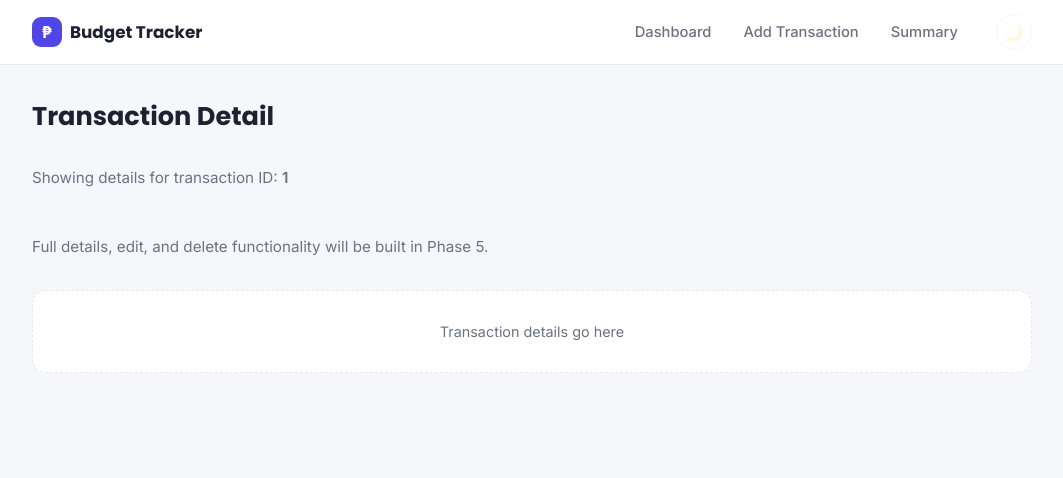
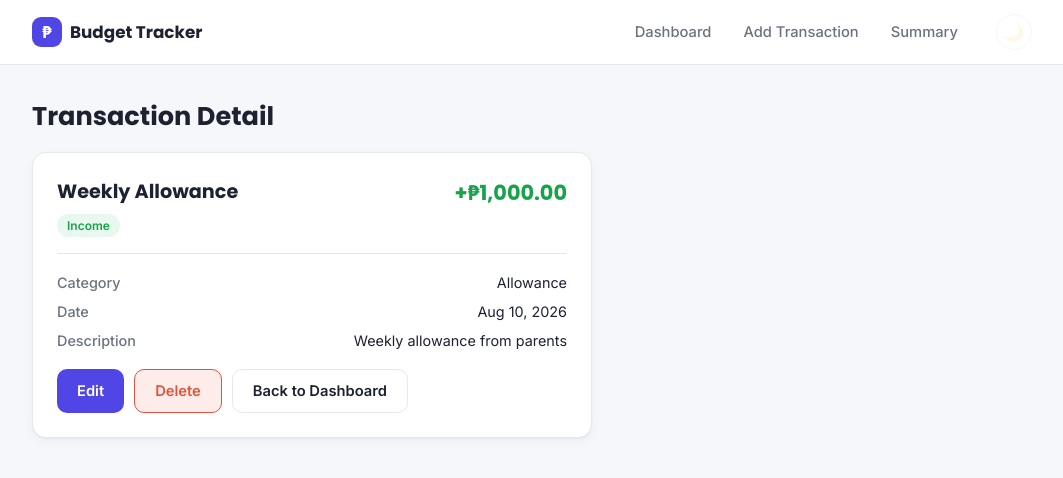
Before and after one commit to Jshcedric/midterm-project-webdvt, a React (Vite) app: page /transaction/1 in a window 1280 px wide. Shown: the top 478 px of the page, without its empty margins (108-1171 px from the left). Built offline with nearby package versions, Linux system fonts and the light colour scheme.

Commit message:
feat: enhance transaction detail view with editing and deletion functionality

```diff
--- a/src/index.css
+++ b/src/index.css
@@ -461,6 +461,141 @@ a {
   background: var(--primary-dark);
 }
 
+/* ---------- Transaction Detail ---------- */
+.detail-card {
+  background: var(--surface);
+  border: 1px solid var(--border);
+  border-radius: var(--radius);
+  padding: 24px;
+  box-shadow: var(--shadow);
+  max-width: 560px;
+  display: flex;
+  flex-direction: column;
+  gap: 20px;
+}
+
+.detail-header {
+  display: flex;
+  align-items: flex-start;
+  justify-content: space-between;
+  gap: 12px;
+  padding-bottom: 16px;
+  border-bottom: 1px solid var(--border);
+}
+
+.detail-title {
+  margin: 0 0 8px;
+  font-family: var(--font-heading);
+  font-size: 1.2rem;
+  font-weight: 700;
+}
+
+.detail-amount {
+  margin: 0;
+  font-family: var(--font-heading);
+  font-size: 1.3rem;
+  font-weight: 700;
+  white-space: nowrap;
+}
+
+.type-badge {
+  display: inline-block;
+  font-size: 0.75rem;
+  font-weight: 600;
+  padding: 4px 10px;
+  border-radius: 999px;
+}
+
+.type-badge-income {
+  background: var(--income-soft);
+  color: var(--income);
+}
+
+.type-badge-expense {
+  background: var(--expense-soft);
+  color: var(--expense);
+}
+
+.detail-rows {
+  display: flex;
+  flex-direction: column;
+  gap: 12px;
+}
+
+.detail-row {
+  display: flex;
+  justify-content: space-between;
+  gap: 16px;
+  font-size: 0.9rem;
+}
+
+.detail-label {
+  color: var(--text-muted);
+  font-weight: 500;
+  flex-shrink: 0;
+}
+
+.detail-value {
+  text-align: right;
+}
+
+.detail-actions {
+  display: flex;
+  flex-wrap: wrap;
+  gap: 10px;
+}
+
+.btn-secondary {
+  border: 1px solid var(--border);
+  background: var(--surface);
+  color: var(--text);
+  font-weight: 600;
+  font-size: 0.92rem;
+  padding: 12px 20px;
+  border-radius: 10px;
+  transition: background 0.15s ease;
+}
+
+.btn-secondary:hover {
+  background: var(--bg);
+}
+
+.btn-danger {
+  border: 1px solid var(--expense);
+  background: var(--expense-soft);
+  color: var(--expense);
+  font-weight: 600;
+  font-size: 0.92rem;
+  padding: 12px 20px;
+  border-radius: 10px;
+  transition: background 0.15s ease;
+}
+
+.btn-danger:hover {
+  background: var(--expense);
+  color: #fff;
+}
+
+.btn-inline {
+  display: inline-flex;
+  align-items: center;
+  justify-content: center;
+  text-align: center;
+}
+
+.not-found-card {
+  background: var(--surface);
+  border: 1px solid var(--border);
+  border-radius: var(--radius);
+  padding: 40px 24px;
+  text-align: center;
+  max-width: 480px;
+  display: flex;
+  flex-direction: column;
+  align-items: center;
+  gap: 12px;
+}
+
 /* ---------- Responsive ---------- */
 @media (max-width: 640px) {
   .navbar-inner {
--- a/src/pages/TransactionDetail.jsx
+++ b/src/pages/TransactionDetail.jsx
@@ -1,20 +1,127 @@
-import { useParams } from "react-router-dom";
+import { useState } from "react";
+import { useParams, useNavigate, Link } from "react-router-dom";
+import useTransactions from "../hooks/useTransactions.js";
+import TransactionForm from "../components/TransactionForm.jsx";
+import { formatCurrency, formatDate } from "../utils/format.js";
 
 function TransactionDetail() {
-  // useParams() reads the ":id" part of the URL, e.g. /transaction/123 -> id = "123"
   const { id } = useParams();
+  const navigate = useNavigate();
+  const { getTransactionById, updateTransaction, deleteTransaction } = useTransactions();
 
+  const [isEditing, setIsEditing] = useState(false);
+
+  const transaction = getTransactionById(id);
+
+  // ---- Not found state ----
+  if (!transaction) {
+    return (
+      <div className="page">
+        <div className="not-found-card">
+          <h1 className="page-title">Transaction Not Found</h1>
+          <p className="page-subtitle">
+            We couldn't find a transaction with that ID. It may have already
+            been deleted.
+          </p>
+          <Link to="/" className="btn-primary btn-inline">
+            Back to Dashboard
+          </Link>
+        </div>
+      </div>
+    );
+  }
+
+  const isIncome = transaction.type === "income";
+
+  function handleUpdate(updatedData) {
+    updateTransaction(id, updatedData);
+    setIsEditing(false);
+  }
+
+  function handleDelete() {
+    const confirmed = window.confirm(
+      `Delete "${transaction.title}"? This cannot be undone.`
+    );
+    if (confirmed) {
+      deleteTransaction(id);
+      navigate("/");
+    }
+  }
+
+  // ---- Edit mode ----
+  if (isEditing) {
+    return (
+      <div className="page">
+        <h1 className="page-title">Edit Transaction</h1>
+        <div className="form-card">
+          <TransactionForm
+            initialValues={{
+              title: transaction.title,
+              amount: transaction.amount,
+              type: transaction.type,
+              category: transaction.category,
+              date: transaction.date,
+              description: transaction.description || "",
+            }}
+            onSubmit={handleUpdate}
+            submitLabel="Save Changes"
+          />
+          <button className="btn-secondary" onClick={() => setIsEditing(false)}>
+            Cancel
+          </button>
+        </div>
+      </div>
+    );
+  }
+
+  // ---- View mode ----
   return (
     <div className="page">
       <h1 className="page-title">Transaction Detail</h1>
-      <p className="page-subtitle">
-        Showing details for transaction ID: <strong>{id}</strong>
-      </p>
-      <p className="page-subtitle">
-        Full details, edit, and delete functionality will be built in Phase 5.
-      </p>
 
-      <div className="placeholder-card">Transaction details go here</div>
+      <div className="detail-card">
+        <div className="detail-header">
+          <div>
+            <p className="detail-title">{transaction.title}</p>
+            <span className={`type-badge ${isIncome ? "type-badge-income" : "type-badge-expense"}`}>
+              {isIncome ? "Income" : "Expense"}
+            </span>
+          </div>
+          <p className={`detail-amount ${isIncome ? "amount-income" : "amount-expense"}`}>
+            {isIncome ? "+" : "-"}
+            {formatCurrency(transaction.amount)}
+          </p>
+        </div>
+
+        <div className="detail-rows">
+          <div className="detail-row">
+            <span className="detail-label">Category</span>
+            <span className="detail-value">{transaction.category}</span>
+          </div>
+          <div className="detail-row">
+            <span className="detail-label">Date</span>
+            <span className="detail-value">{formatDate(transaction.date)}</span>
+          </div>
+          <div className="detail-row">
+            <span className="detail-label">Description</span>
+            <span className="detail-value">
+              {transaction.description || "No description provided."}
+            </span>
+          </div>
+        </div>
+
+        <div className="detail-actions">
+          <button className="btn-primary" onClick={() => setIsEditing(true)}>
+            Edit
+          </button>
+          <button className="btn-danger" onClick={handleDelete}>
+            Delete
+          </button>
+          <Link to="/" className="btn-secondary btn-inline">
+            Back to Dashboard
+          </Link>
+        </div>
+      </div>
     </div>
   );
 }
```
